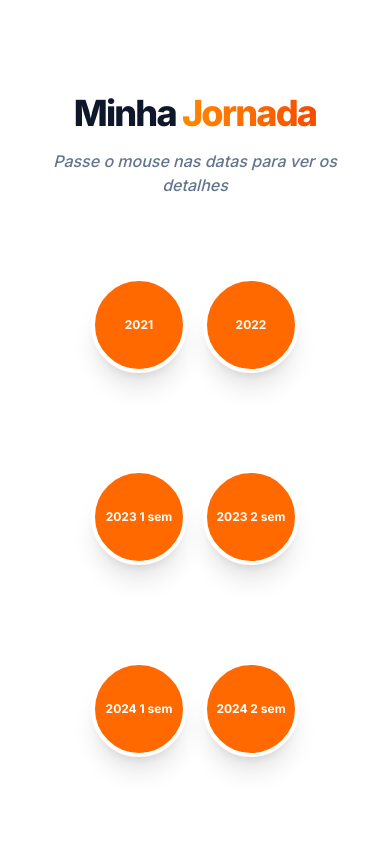
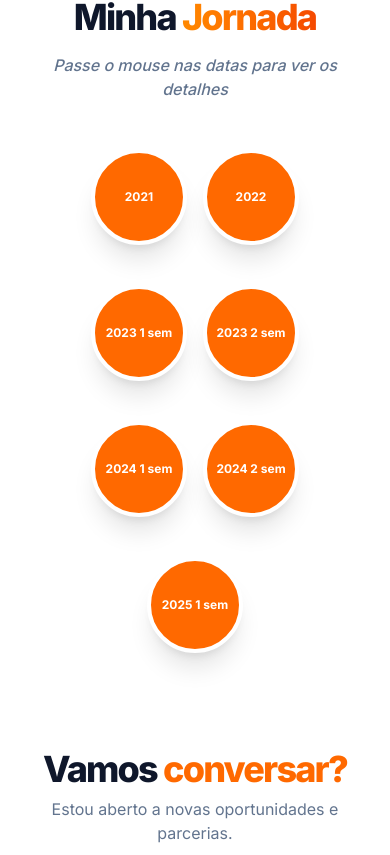
Before and after one commit to pedrodevsz/portfolio, a Next.js app: page / in a window 390 px wide. Shown: the part 947-1802 px from the top of the page. Built offline with nearby package versions, Linux system fonts and the light colour scheme; no server answers; the database is empty.

Commit message:
style: ajusted mobile class

```diff
--- a/src/components/homepage/about-me/about-me.tsx
+++ b/src/components/homepage/about-me/about-me.tsx
@@ -20,14 +20,14 @@ export function AboutMe() {
 
     return (
         <section className="flex flex-col items-center w-full py-6">
-            <div className="text-center mb-20">
+            <div className="text-center mb-12 md:mb-20">
                 <h2 className="text-4xl md:text-5xl font-extrabold text-slate-900 tracking-tighter">
                     Minha <span className="text-transparent bg-clip-text bg-linear-to-r from-orange-400 to-orange-600">Jornada</span>
                 </h2>
                 <p className="text-slate-500 mt-4 font-medium italic">Passe o mouse nas datas para ver os detalhes</p>
             </div>
 
-            <div className="flex flex-wrap justify-center gap-y-24 gap-x-4 md:gap-x-12 max-w-6xl mx-auto relative px-4">
+            <div className="flex flex-wrap justify-center gap-y-10 md:gap-y-24 gap-x-4 md:gap-x-12 max-w-6xl mx-auto relative px-4">
                 {events.map((event, index) => (
                     <div
                         key={index}
--- a/src/components/homepage/contact/contact.tsx
+++ b/src/components/homepage/contact/contact.tsx
@@ -57,8 +57,8 @@ const socialLinks: SocialLink[] = [
 
 export function Contacts() {
     return (
-        <section className="py-12 flex flex-col items-center w-full">
-            <div className="text-center mb-16">
+        <section className="py-6 flex flex-col items-center w-full">
+            <div className="text-center md:mb-20 mb-12">
                 <h2 className="text-4xl md:text-5xl font-extrabold text-slate-900 tracking-tighter">
                     Vamos <span className="text-orange-500">conversar?</span>
                 </h2>
--- a/src/components/homepage/dashboard.tsx
+++ b/src/components/homepage/dashboard.tsx
@@ -5,14 +5,13 @@ import { IconsSkills } from "./nav-skills";
 
 export function Dashboard() {
     return (
-        <main className="max-w-7xl mx-auto px-6 py-10 space-y-24">
+        <main className="max-w-7xl mx-auto px-6 py-10 space-y-12">
 
             <section className="flex flex-col items-center text-center">
 
                 <h1 className="font-extrabold text-4xl md:text-6xl tracking-tight text-slate-900 leading-tight">
-                    Bem-vindo ao meu
+                    Bem-vindo ao meu{" "}
                     <br className="hidden md:block" />
-
                     <span className="bg-linear-to-r from-orange-400 to-orange-600 bg-clip-text text-transparent">
                         portfólio
                     </span>
```
